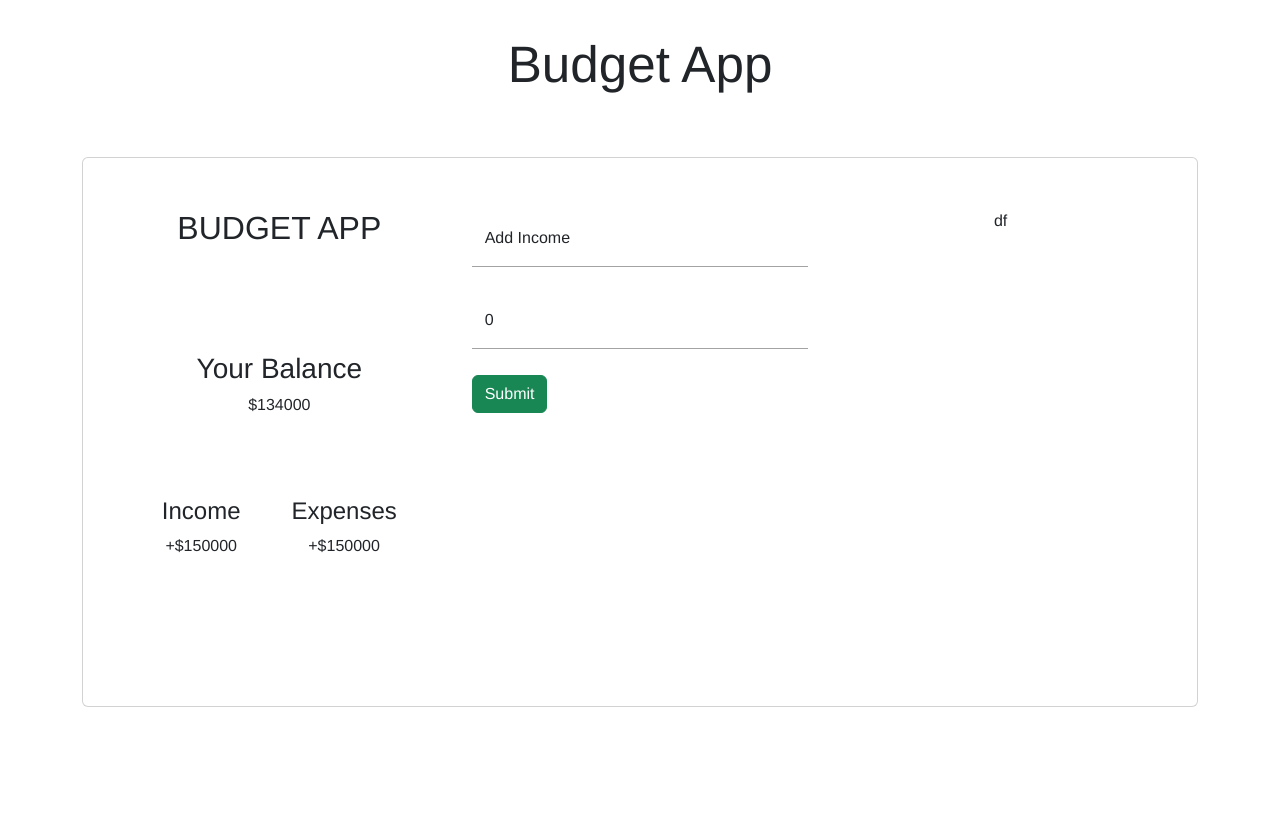
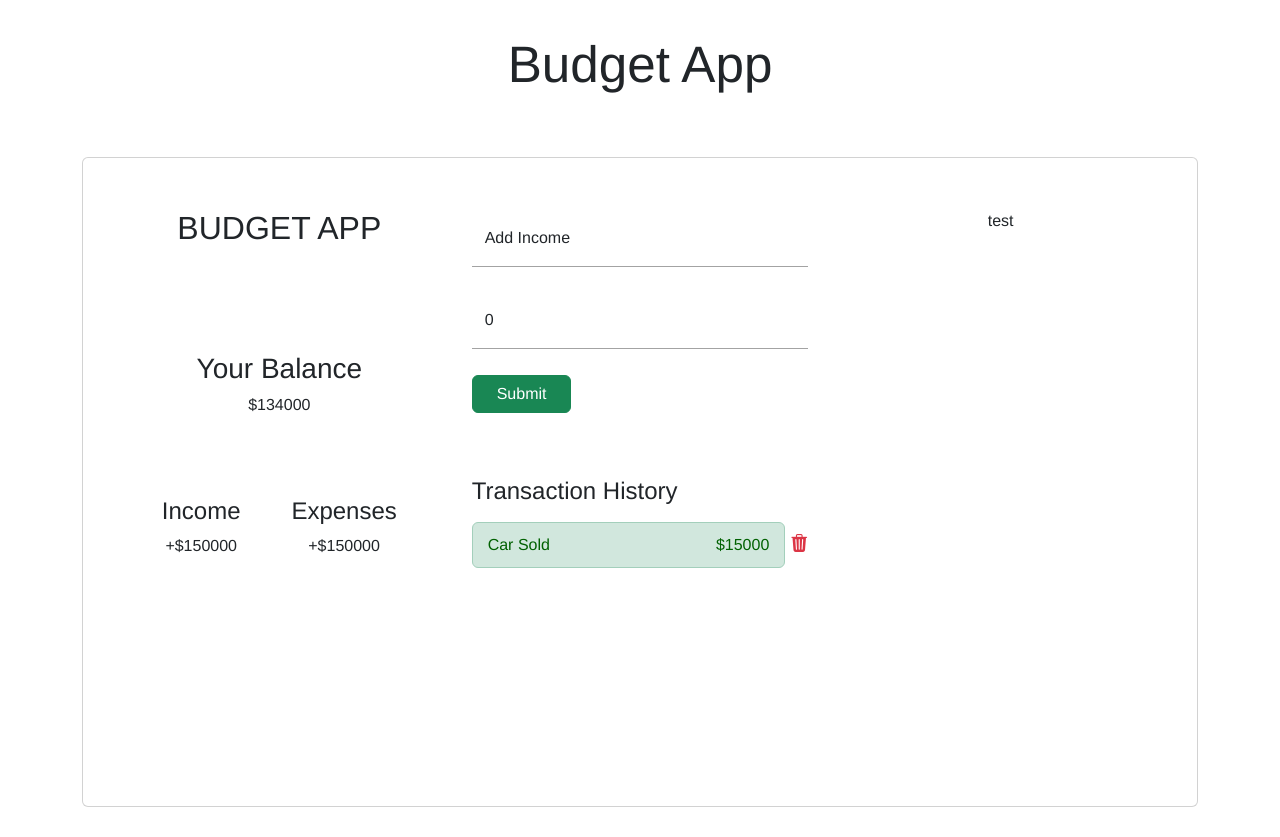
Before and after one commit to 0xNightcat/Budget-App, a React app: page / in a window 1280 px wide. Built offline with nearby package versions, Linux system fonts and the light colour scheme; the HTML template or start-up script is replaced by a standard one.

Commit message:
income structure completed

```diff
--- a/src/App.tsx
+++ b/src/App.tsx
@@ -1,5 +1,5 @@
 import './App.scss';
-import BudgetApp from './containers/BudgetApp';
+import BudgetApp from './components/BudgetApp/BudgetApp';
 
 // app component
 function App() {
--- a/src/containers/BudgetApp.scss
+++ b/src/components/BudgetApp/BudgetApp.scss
@@ -2,6 +2,6 @@
    margin: 4rem auto auto;
    .card {
       padding: 35px 0;
-      min-height: 550px;
+      min-height: 650px;
    }
 }
--- a/src/containers/BudgetApp.tsx
+++ b/src/components/BudgetApp/BudgetApp.tsx
@@ -23,7 +23,7 @@ function BudgetApp() {
                               <Income />
                            </div>
                         </Col>
-                        <Col md={4}>df</Col>
+                        <Col md={4}>test</Col>
                      </Row>
                   </Container>
                </Card.Body>
--- a/src/containers/Income/Income.scss
+++ b/src/components/BudgetApp/Income/Income.scss
@@ -14,4 +14,7 @@
          margin-top: 1.6rem;
       }
    }
+   .income-trans {
+      margin-top: 4rem;
+   }
 }
--- a/src/containers/Income/Income.tsx
+++ b/src/components/BudgetApp/Income/Income.tsx
@@ -1,5 +1,6 @@
 import './Income.scss';
 import { Form, FloatingLabel, Button } from 'react-bootstrap';
+import IncomeTransaction from './IncomeTransaction/IncomeTransaction';
 
 function Income() {
    return (
@@ -18,8 +19,14 @@ function Income() {
                   <Form.Control type='number' placeholder='250000' />
                </FloatingLabel>
 
-               <Button variant='success' type='submit'>Submit</Button>
+               <Button className='px-4' variant='success' type='submit'>Submit</Button>
             </Form>
+
+            <div className='income-trans'>
+               <h4 className='tit text-start mb-3'>Transaction History</h4>
+
+               <IncomeTransaction />
+            </div>
          </div>
       </>
    )
--- /dev/null
+++ b/src/components/BudgetApp/Income/IncomeTransaction/IncomeTransaction.scss
@@ -0,0 +1,19 @@
+.alert-item {
+   display: flex;
+   align-items: center;
+   .alert {
+      padding: 10px 15px;
+      width: 100%;
+      .content {
+         display: flex;
+         justify-content: space-between;
+         span {
+            color: #016101;
+         }
+      }
+   }
+   i {
+      font-size: 18px;
+      margin-left: 5px;
+   }
+}
--- /dev/null
+++ b/src/components/BudgetApp/Income/IncomeTransaction/IncomeTransaction.tsx
@@ -0,0 +1,22 @@
+import './IncomeTransaction.scss';
+import { Alert } from 'react-bootstrap';
+
+function IncomeTransaction() {
+   return (
+      <>
+         <div className='alert-item'>
+            <Alert variant='success' className='mb-0'>
+               <div className='content'>
+                  <span className='title'>Car Sold</span>
+                  <span className='amount'>$15000</span>
+               </div>
+            </Alert>
+            <a href='#'>
+               <i className="bi bi-trash3-fill text-danger"></i>
+            </a>
+         </div>
+      </>
+   )
+}
+
+export default IncomeTransaction;
```
Also changed, not shown: src/components/BudgetApp/Calculate/Calculate.scss (renamed from src/containers/Calculate/Calculate.scss), src/components/BudgetApp/Calculate/Calculate.tsx (renamed from src/containers/Calculate/Calculate.tsx).
